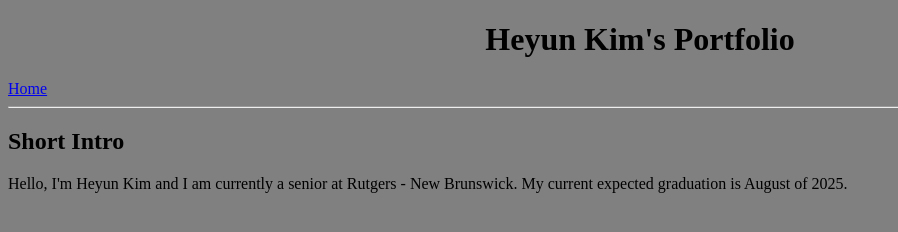
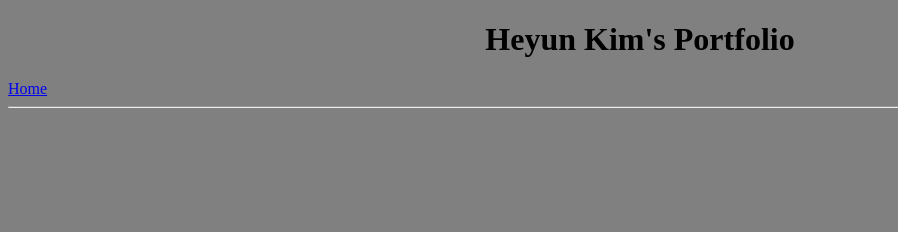
Before and after one commit to MacDos1/macdos1.github.io, a plain HTML site: page index.html in a window 1280 px wide. Shown: the whole page, without its empty margins (0-898 px from the left). Drawn offline with Linux system fonts and the light colour scheme.

Commit message:
Actually Removed Intro

```diff
--- a/index.html
+++ b/index.html
@@ -14,8 +14,6 @@
             <hr>
         </header>
         <main>
-            <h2>Short Intro</h2>
-            <p>Hello, I'm Heyun Kim and I am currently a senior at Rutgers - New Brunswick. My current expected graduation is August of 2025.</p>
         </main>
     </body>
 </html>
```
